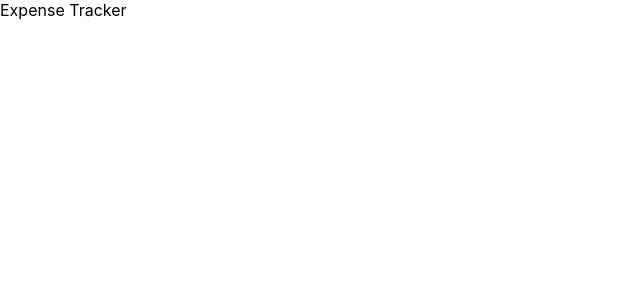
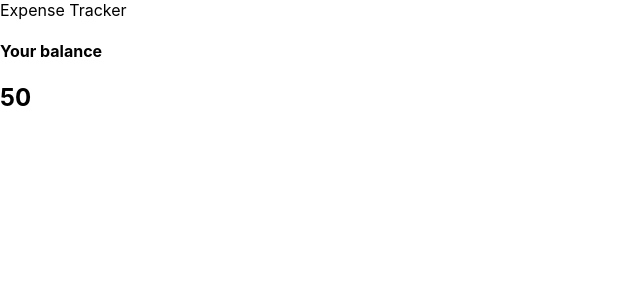
Before and after one commit to 21ciprian/expense-tracker, a React (Create React App) app: page / in a window 1280 px wide. Shown: the top 300 px of the page, without its empty margins (0-640 px from the left). Built offline with nearby package versions, Linux system fonts and the light colour scheme.

Commit message:
Created balance component

```diff
--- a/src/components/App/index.tsx
+++ b/src/components/App/index.tsx
@@ -1,4 +1,5 @@
 import React from 'react'
+import Balance from '../Balance'
 import Header from '../Header'
 import './App.css'
 
@@ -6,6 +7,7 @@ function App() {
 	return (
 		<article className='app'>
 			<Header title='Expense Tracker' />
+			<Balance balance={50.0} />
 		</article>
 	)
 }
--- /dev/null
+++ b/src/components/Balance/index.tsx
@@ -0,0 +1,17 @@
+import React from 'react'
+import styles from './Balance.module.css'
+
+type BalanceProps = {
+	balance: number
+}
+
+function Balance({balance}: BalanceProps) {
+	return (
+		<>
+			<h4>Your balance</h4>
+			<h1 className={styles.balance}>{balance}</h1>
+		</>
+	)
+}
+
+export default Balance
```
Also changed, not shown: src/components/Balance/Balance.module.css (added).
